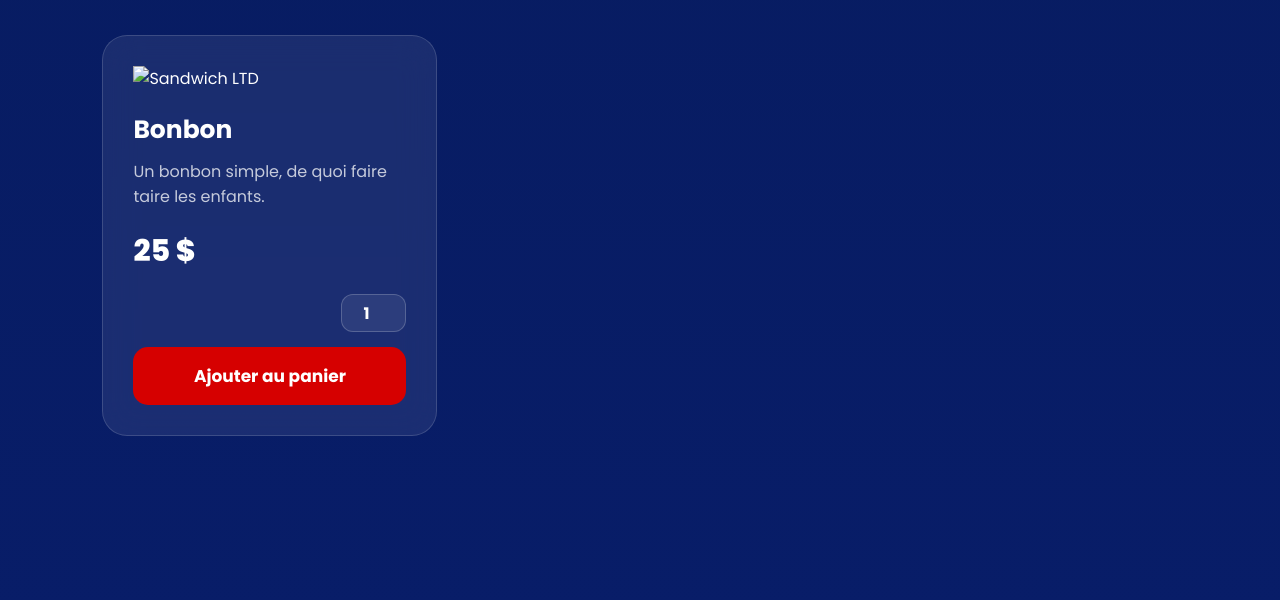
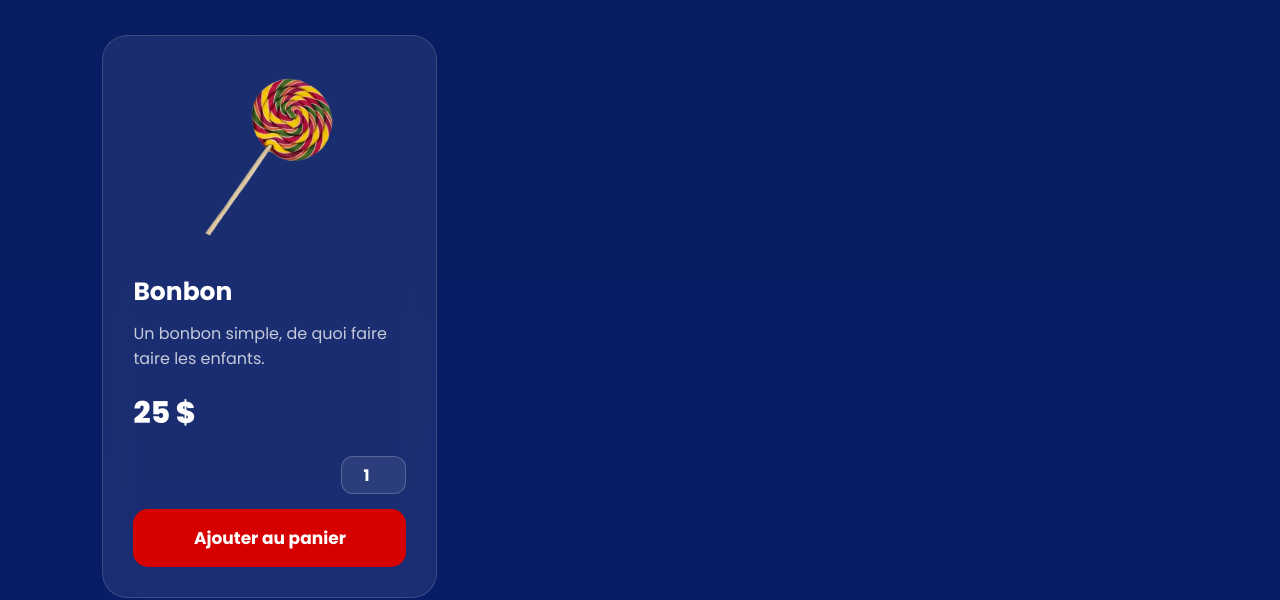
Before and after one commit to louiscazenave5-maker/LTD-Shop, a React app: page index.html in a window 1280 px wide. Shown: the part 2680-3280 px from the top of the page. Built offline with nearby package versions, Linux system fonts and the light colour scheme; files whose address does not match are found by name.

Commit message:
Update index.html
Signed-off-by: louiscazenave5-maker <louiscazenave5@gmail.com>

```diff
--- a/index.html
+++ b/index.html
@@ -351,7 +351,7 @@ Ajouter au panier
 
 <div class="card">
 
-<img src="sandwich.png" alt="Sandwich LTD">
+<img src="bonbon.png" alt="Sandwich LTD">
 
 <h3>Bonbon</h3>
 
```
